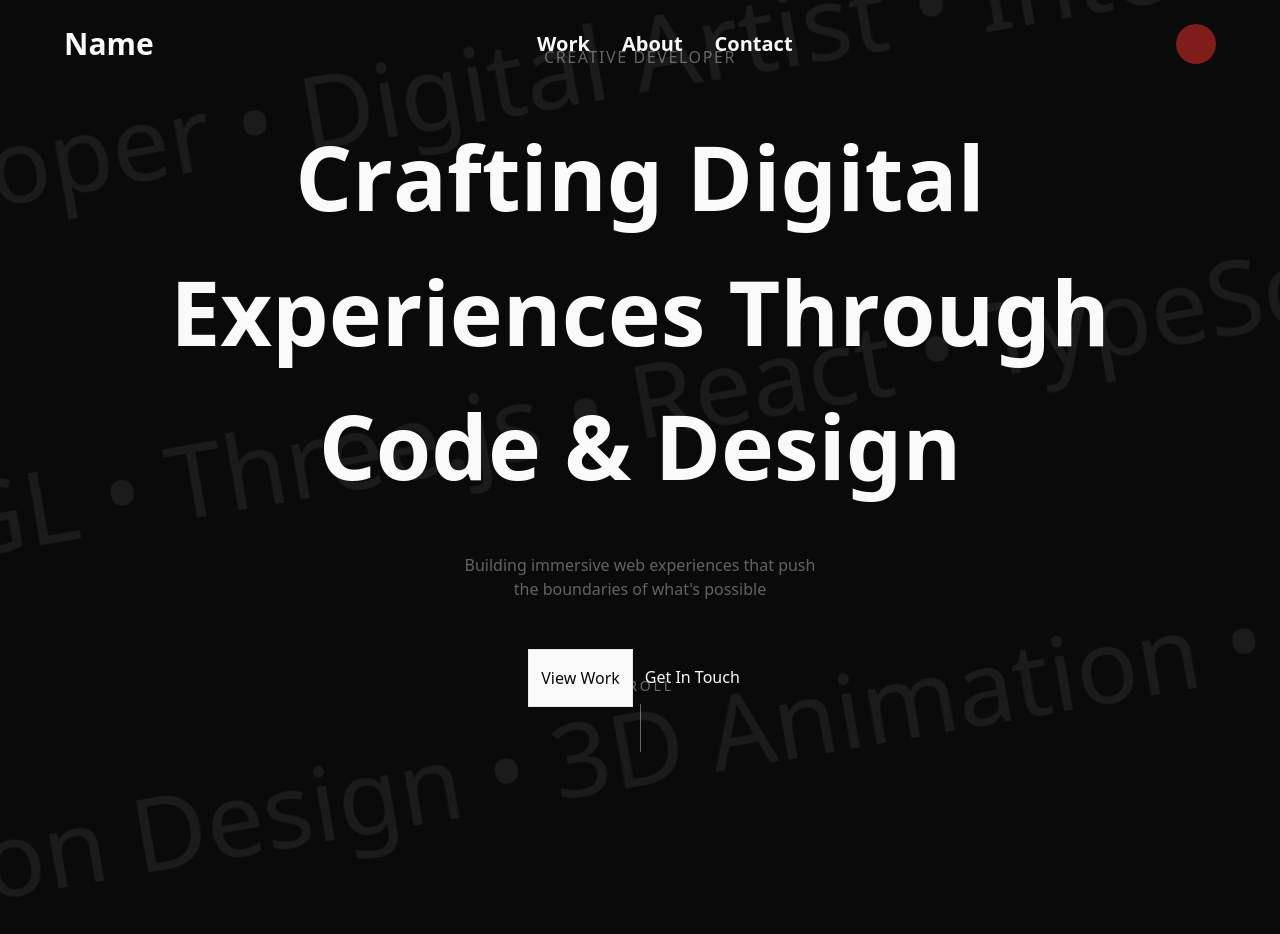
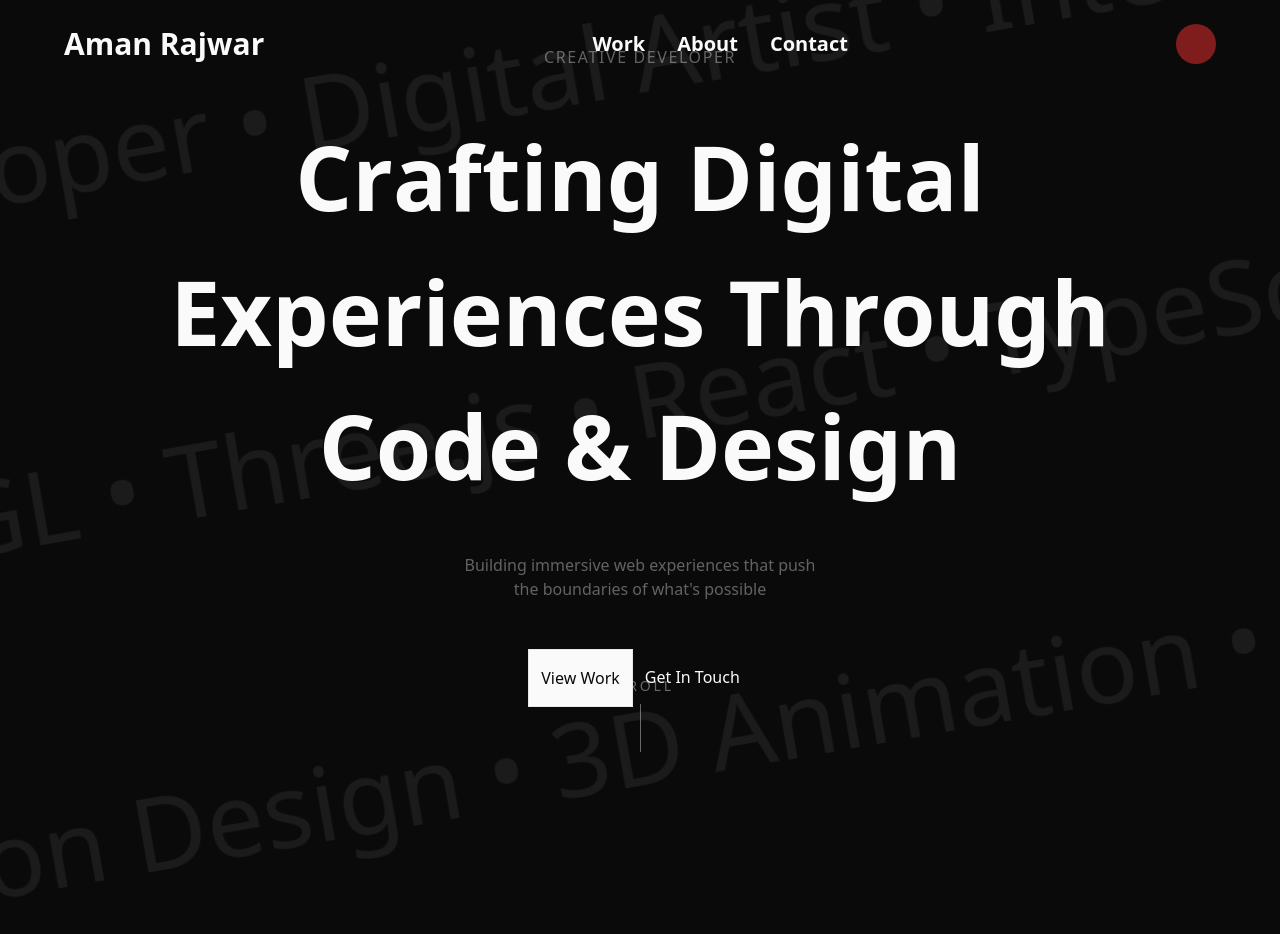
Before and after one commit to AmanRajwar/Portfolio, a React (Vite) app: page / in a window 1280 px wide. Shown: the top 934 px of the page. Built offline with nearby package versions, Linux system fonts and the light colour scheme.

Commit message:
corrected the name

```diff
--- a/src/components/NavBar.jsx
+++ b/src/components/NavBar.jsx
@@ -55,7 +55,7 @@ const NavBar = () => {
 
     return (
         <header ref={containerRef} className={`${blur?'myUnderline backdrop-blur-md bg-background/80':''}opacity-0 fixed flex  top-0  w-full items-center justify-between py-4 px-3 md:py-6 md:px-16 text-color1 font-bold text-xl z-50 `}>
-            <h1 className=' name z-50 text-3xl '>Name</h1>
+            <h1 className=' name z-50 text-3xl '>Aman Rajwar</h1>
 
             <div ref={secondContainerRef} className='hidden md:flex justify-between space-x-8 items-center'>
                 <h1 className='work animate  '>Work</h1>
```
